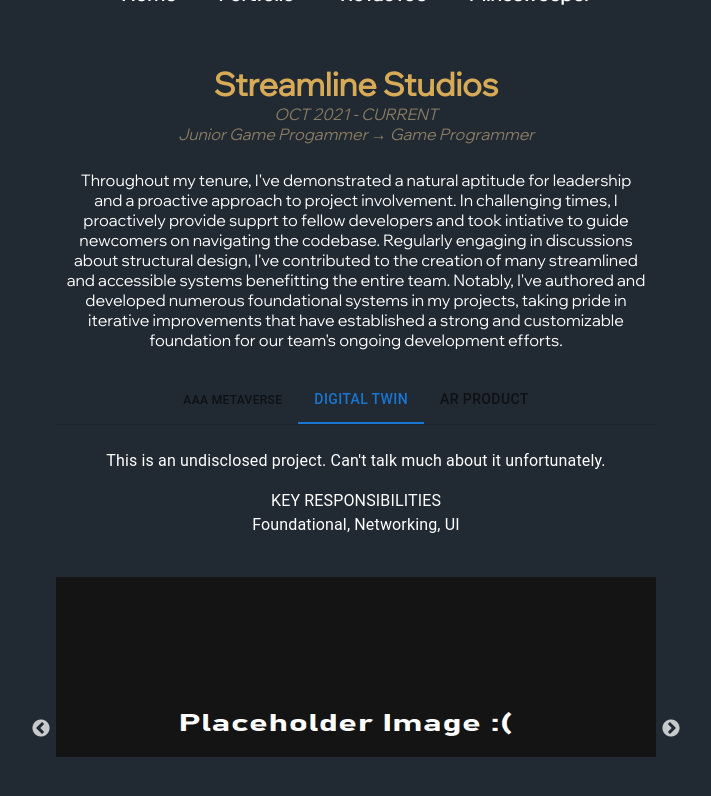
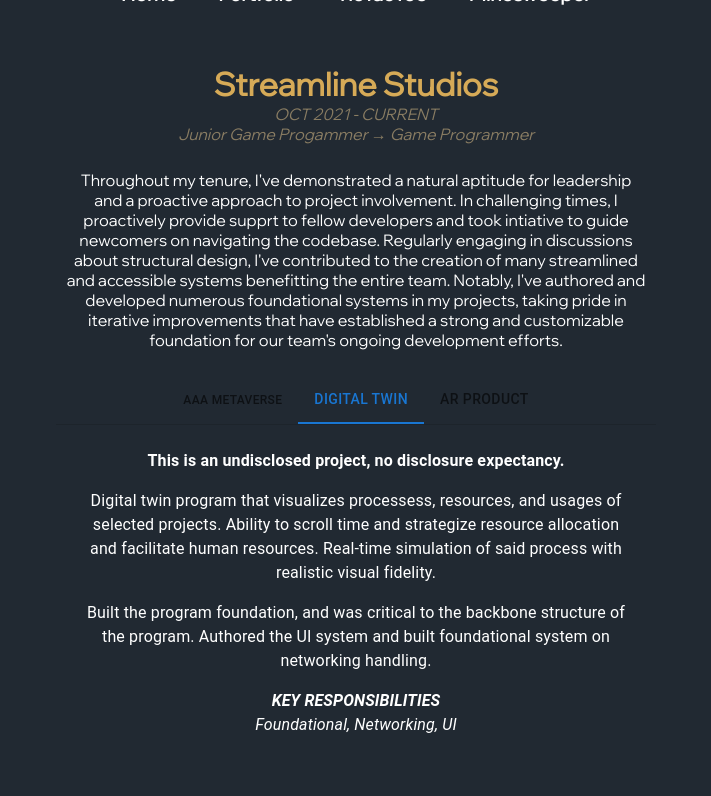
Before and after one commit to Magthylius/magthylius.github.io, a React (Create React App) app: page /#/portfolio in a window 1280 px wide. Both pictures are taken after a click on the tab "DIGITAL TWIN". Shown: the part 41-837 px from the top of the page, without its empty margins (284-995 px from the left). Built offline with nearby package versions, Linux system fonts and the light colour scheme.

Commit message:
feat: content

```diff
--- a/src/Pages/Portfolio/Portfolio.styles.scss
+++ b/src/Pages/Portfolio/Portfolio.styles.scss
@@ -10,7 +10,7 @@
 }
 
 .disclaimer {
-  font-size: 60px;
+  font-size: 35px;
   color: red;
 }
 
--- a/src/Pages/Portfolio/Portfolio.tsx
+++ b/src/Pages/Portfolio/Portfolio.tsx
@@ -173,26 +173,54 @@
           </Tabs>
         </Box>
         <CustomTabPanel value={tabIndex} index={0}>
-          This is an undisclosed project, expected to be announced in September 2023.
-          Can't talk much about it unfortunately.
+          <b>This is an undisclosed project, expected to be announced in 2023.</b>
           <p>
-            KEY RESPONSIBILITIES<br />
-            Foundational, Networking, UI, Gameplay, Porting
+            AAA metaverse project that is co-developed with a major international company. Intended for a massive
+            audience with live content support and major collaborations.
           </p>
+          <p>
+            Built the program foundation, and was critical to the backbone structure of the program.
+            Developed the multiplayer foundation, both before and after the platform port, using
+            transport systems and node package systems.
+            Authored the UI, input, gameplay framework systems, high involvement in project in terms of
+            development. Established coding conventions and standards for the team.
+          </p>
+          <p><i>
+            <b>KEY RESPONSIBILITIES</b><br />
+            Foundational, Networking, UI, Gameplay, Platform Porting
+          </i></p>
         </CustomTabPanel>
         <CustomTabPanel value={tabIndex} index={1}>
-          This is an undisclosed project. Can't talk much about it unfortunately.
+          <b>This is an undisclosed project, no disclosure expectancy.</b>
           <p>
-            KEY RESPONSIBILITIES<br />
+            Digital twin program that visualizes processess, resources, and usages of selected projects.
+            Ability to scroll time and strategize resource allocation and facilitate human resources.
+            Real-time simulation of said process with realistic visual fidelity.
+          </p>
+          <p>
+            Built the program foundation, and was critical to the backbone structure of the program.
+            Authored the UI system and built foundational system on networking handling.
+          </p>
+          <p><i>
+            <b>KEY RESPONSIBILITIES</b><br />
             Foundational, Networking, UI
-          </p>
+          </i></p>
         </CustomTabPanel>
         <CustomTabPanel value={tabIndex} index={2}>
-          This is an undisclosed project. Can't talk much about it unfortunately.
+          <b>This is an undisclosed project, no disclosure expectancy.</b>
           <p>
-            KEY RESPONSIBILITIES<br />
+            Augmented reality program that is meant to be deployed on relevant platform with concurrent
+            connections with variations of said program in different devices. Provides simulated education
+            experience in a professional capacity.
+          </p>
+          <p>
+            Stability restructurement and gameplay programming. Wrote shaders for custom implementation on both
+            2D and 3D space. Authored the UI systems and improved cross-platform synchronization.
+          </p>
+          <p><i>
+            <b>KEY RESPONSIBILITIES</b><br />
             Foundational, Technical Art, UI
-          </p>
+          </i></p>
         </CustomTabPanel>
         <ShowcaseCarousel content={imagesMap} />
       </div>
@@ -217,7 +245,7 @@
   return (
     <div className="mainContainer">
       <div className="disclaimer">
-        THIS PAGE IS STILL WIP!
+        THIS PAGE IS STILL WIP :(
       </div>
       <Introduction />
       {/* <HeaderTitle header={"TECHNICAL SKILLSETS"} fontSize={25} />
```
